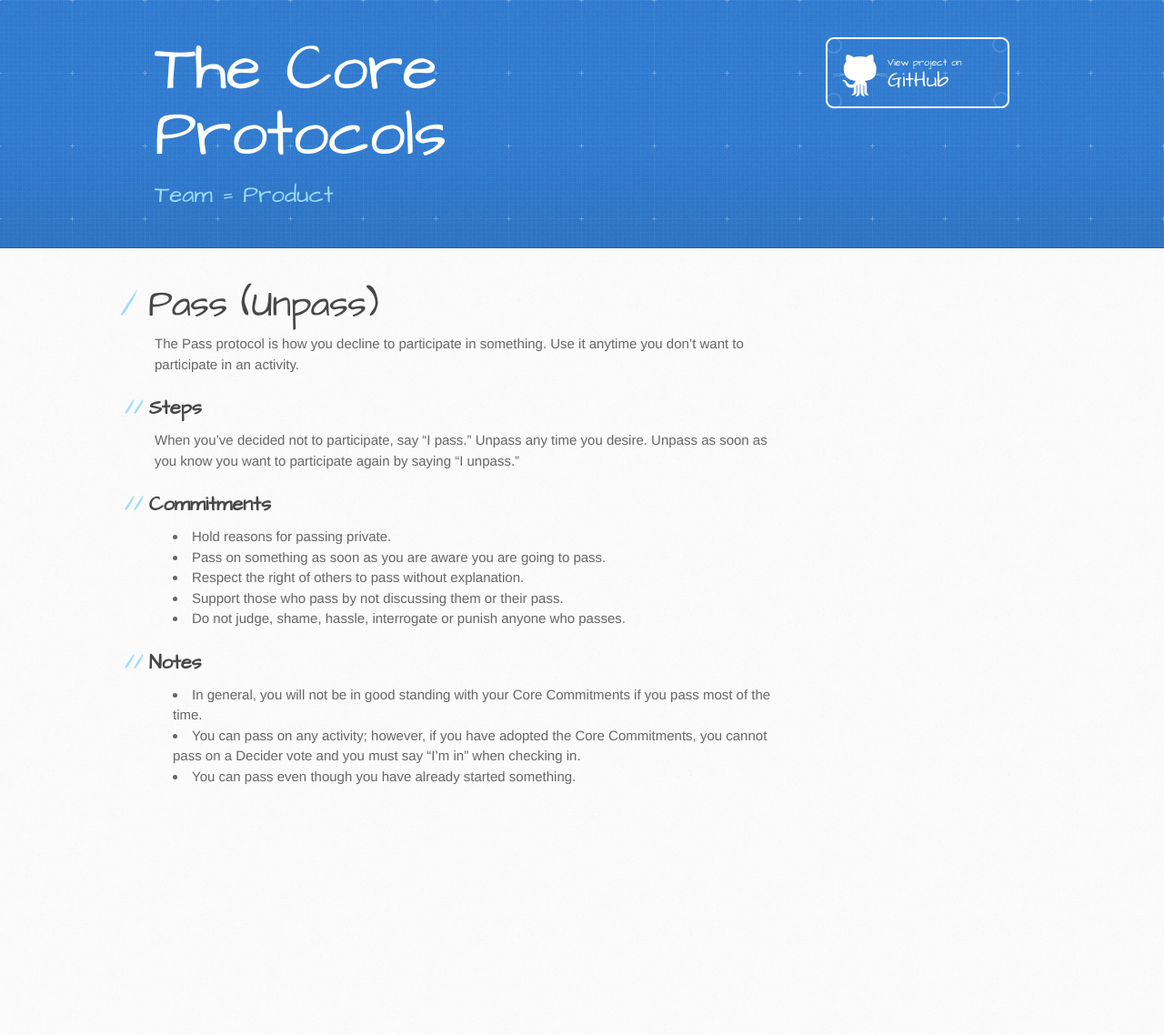
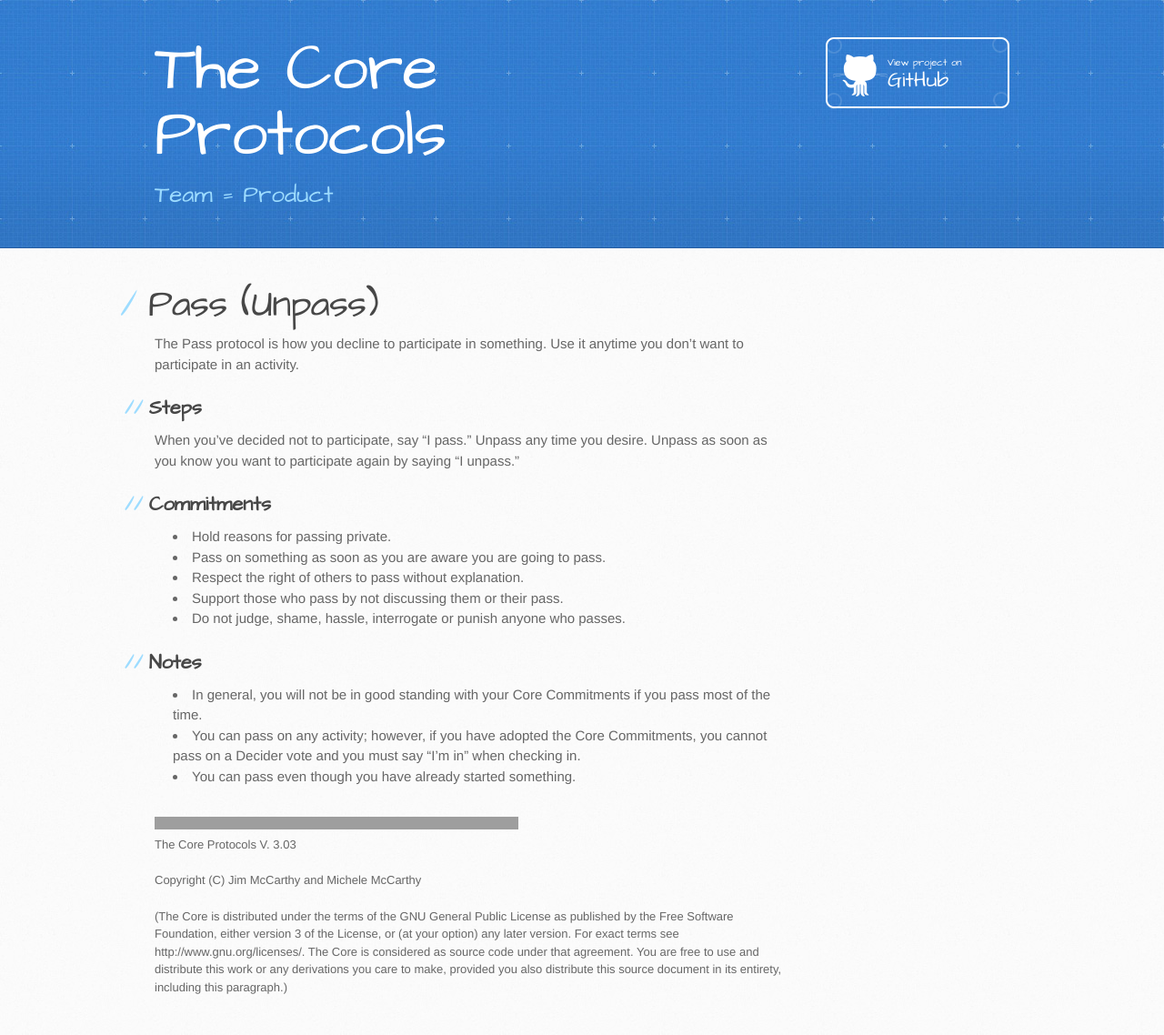
Before and after one commit to algimantas/core-protocols, a Jekyll site: the page built from en/pass-unpass.md, in a window 1280 px wide. Shown: the whole page at 91% size. Built offline with Jekyll 4.4.1, drawn with Linux system fonts in a browser that asks for light colours; Markdown is read by kramdown in place of the engine named in the settings; before the commit the page ends 908 px from its top, so only the background shows below that; grey boxes are pictures that could not be loaded.

Commit message:
Add copyright

```diff
--- /dev/null
+++ b/_layouts/protocol.html
@@ -0,0 +1,68 @@
+<!DOCTYPE html>
+<html>
+<head>
+    <meta charset='utf-8'>
+    <meta http-equiv="X-UA-Compatible" content="chrome=1">
+    <meta name="viewport" content="width=device-width, initial-scale=1, maximum-scale=1">
+    <link href='https://fonts.googleapis.com/css?family=Architects+Daughter' rel='stylesheet' type='text/css'>
+    <link rel="stylesheet" type="text/css" href="{{ site.baseurl }}stylesheets/stylesheet.css" media="screen"/>
+    <link rel="stylesheet" type="text/css" href="{{ site.baseurl }}stylesheets/pygment_trac.css" media="screen"/>
+    <link rel="stylesheet" type="text/css" href="{{ site.baseurl }}stylesheets/print.css" media="print"/>
+
+    <!--[if lt IE 9]>
+    <script src="//html5shiv.googlecode.com/svn/trunk/html5.js"></script>
+    <![endif]-->
+
+    <title>{{ page.title }}</title>
+</head>
+
+<body>
+<header>
+    <div class="inner">
+        <h1>The Core Protocols</h1>
+
+        <h2>Team = Product</h2>
+        <a href="https://github.com/algimantas/core-protocols" class="button">
+            <small>View project on</small>
+            GitHub</a>
+    </div>
+</header>
+<div id="content-wrapper">
+    <div class="inner clearfix">
+        <section id="main-content">
+            {{ content }}
+        </section>
+
+        <section id="copyright">
+            <hr size="1" />
+            <p>The Core Protocols V. 3.03</p>
+            <p>Copyright (C) Jim McCarthy and Michele McCarthy</p>
+            <p>(The Core is distributed under the terms of the GNU General Public License as published by the Free Software Foundation, either
+                version 3 of the License, or (at your option) any later version. For exact terms see http://www.gnu.org/licenses/. The Core is
+                considered as source code under that agreement. You are free to use and distribute this work or any derivations you care to make,
+                provided you also distribute this source document in its entirety, including this paragraph.)
+            </p>
+        </section>
+
+        <!--
+        <aside id="sidebar">
+            <a href="https://github.com/algimantas/core-protocols/zipball/master" class="button">
+                <small>Download</small>
+                .zip file
+            </a>
+            <a href="https://github.com/algimantas/core-protocols/tarball/master" class="button">
+                <small>Download</small>
+                .tar.gz file
+            </a>
+
+            <p class="repo-owner"><a href="https://github.com/algimantas/core-protocols"></a> is maintained by <a
+                    href="https://github.com/algimantas">algimantas</a>.</p>
+
+            <p>This page was generated by <a href="https://pages.github.com">GitHub Pages</a> using the Architect theme
+                by <a href="https://twitter.com/jasonlong">Jason Long</a>.</p>
+        </aside>
+        -->
+    </div>
+</div>
+</body>
+</html>
--- a/stylesheets/stylesheet.css
+++ b/stylesheets/stylesheet.css
@@ -103,6 +103,12 @@ header h2 {
 #main-content {
   width: 690px;
   float: left;
+}
+
+#copyright {
+    width: 690px;
+    float: left;
+    font-size: 13px;
 }
 
 #main-content img {
```
Also changed, not shown: en/pass-unpass.md (+1 -1 lines), en/the-core-commitments.md (+1 -1 lines).
